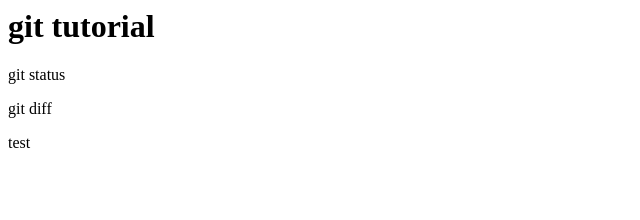
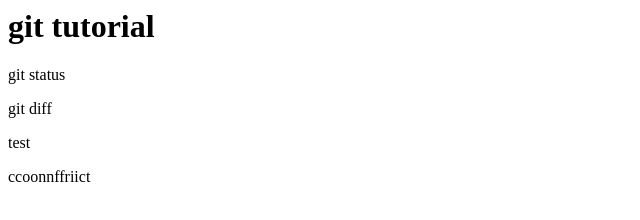
Before and after one commit to KenHirooka/git_tutorial, a plain HTML site: page index.html in a window 1280 px wide. Shown: the whole page, without its empty margins (0-640 px from the left). Drawn offline with Linux system fonts and the light colour scheme.

Commit message:
added strange texts.

```diff
--- a/index.html
+++ b/index.html
@@ -2,3 +2,4 @@
 <p>git status</p>
 <p>git diff</p>
 <p>test<p>
+<p>ccoonnffriict</p>
```
